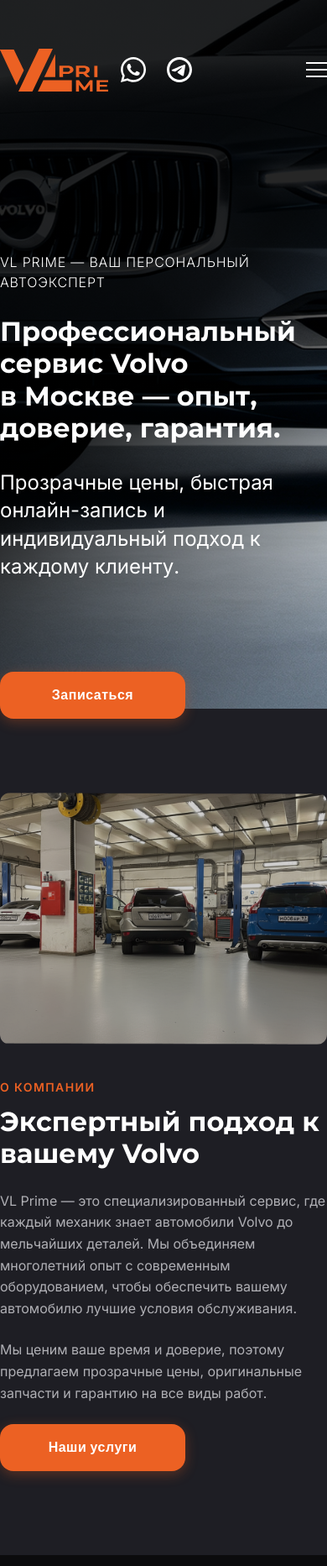
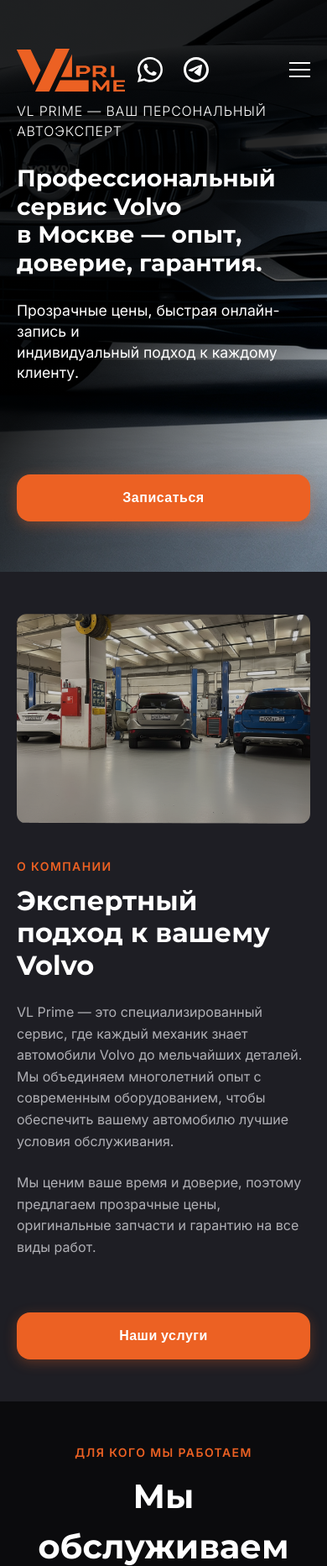
Before and after one commit to LIDERWAR/VlPRIME, a PHP site: page / in a window 390 px wide. Shown: the top 1865 px of the page at 84% size. Run offline with PHP 8.4, Linux system fonts and the light colour scheme.

Commit message:
Update layout and styles

```diff
--- a/css/style.css
+++ b/css/style.css
@@ -41,6 +41,8 @@
 html {
     scroll-behavior: smooth;
     font-size: 16px;
+    overflow-x: hidden;
+    /* Prevent horizontal scroll */
 }
 
 body {
@@ -49,6 +51,8 @@
     color: var(--color-text-main);
     line-height: 1.5;
     -webkit-font-smoothing: antialiased;
+    overflow-x: hidden;
+    /* Prevent horizontal scroll */
 }
 
 h1,
@@ -361,6 +365,10 @@
     line-height: 1.6;
 }
 
+.about__content .btn {
+    margin-top: 40px;
+}
+
 .about__visual {
     position: relative;
     height: 400px;
@@ -1173,3 +1186,139 @@
         font-size: 1.5rem;
     }
 }
+
+/* --- Mobile Adaptation (Music to 320px) --- */
+@media (max-width: 576px) {
+    .container {
+        padding: 0 20px;
+        /* Ensure content doesn't touch edges */
+    }
+
+    .section-padding {
+        padding: 50px 0;
+        /* Reduced from 100px */
+    }
+
+    .hero {
+        padding-top: 120px;
+        min-height: auto;
+        padding-bottom: 60px;
+    }
+
+    .hero__title {
+        font-size: 1.75rem;
+        /* Smaller font for mobile */
+    }
+
+    .hero__subtitle {
+        font-size: 1.1rem;
+    }
+
+    .btn {
+        width: 100%;
+        max-width: 100%;
+    }
+}
+
+/* --- Comprehensive Responsive Fixes (Intermediate Breakpoints) --- */
+
+/* 1. Global Container Padding for Tablets/Small Laptops */
+@media (max-width: 1200px) {
+
+    .container,
+    .header__container {
+        padding-left: 20px;
+        padding-right: 20px;
+        box-sizing: border-box;
+    }
+}
+
+/* 2. Tablet Grid (600px - 992px) - Prevent Squashed Cards */
+@media (max-width: 992px) {
+
+    .services__grid,
+    .main-services__grid {
+        grid-template-columns: repeat(2, 1fr);
+        /* 2 cols instead of 3 */
+        gap: 20px;
+    }
+
+    .promotions__grid {
+        grid-template-columns: 1fr;
+        /* Stack promotions earlier if needed, or keep 2 cols */
+    }
+}
+
+/* 3. Mobile Grid (< 600px) */
+@media (max-width: 600px) {
+
+    .services__grid,
+    .main-services__grid,
+    .promotions__grid,
+    .advantages-grid {
+        grid-template-columns: 1fr;
+
+        margin-top: 30px;
+    }
+}
+
+/* 4. Mobile Refinements (< 576px) */
+@media (max-width: 576px) {
+    .container {
+        padding: 0 20px;
+    }
+
+    .section-padding {
+        padding: 50px 0;
+    }
+
+    .hero {
+        padding-top: 120px;
+        min-height: auto;
+        padding-bottom: 60px;
+    }
+
+    .hero__title {
+        font-size: 1.75rem;
+    }
+
+    .about__visual {
+        height: 250px;
+    }
+
+    /* Fix: Prevent section overlap */
+    .hero,
+    .about,
+    .services,
+    .main-services,
+    .promotions,
+    .why-us,
+    .footer {
+        height: auto;
+        min-height: auto;
+        overflow: visible;
+    }
+
+    /* Fix: Mobile Menu spacing */
+    .nav {
+        padding: 20px;
+        box-sizing: border-box;
+        width: 100%;
+        left: 0;
+    }
+
+    /* Ensure container padding is robust */
+    .container {
+        padding-left: 20px;
+        padding-right: 20px;
+        width: 100%;
+        max-width: 100%;
+        box-sizing: border-box;
+    }
+
+    /* Fix: Header spacing */
+    .header__container {
+        padding-left: 20px;
+        padding-right: 20px;
+    }
+}
--- a/index.html
+++ b/index.html
@@ -355,7 +355,6 @@
 
                 <!-- Standard Cards -->
                 <div class="adv-card">
-                    <div class="adv-card__header">
                     <div class="adv-card__icon-small">
                         <svg width="24" height="24" viewBox="0 0 24 24" fill="none" stroke="currentColor"
                             stroke-width="1.5">
@@ -363,12 +362,10 @@
                         </svg>
                     </div>
                     <h4 class="adv-card__subtitle">Гарантия</h4>
-                    </div>
                     <p class="adv-card__text">Гарантия на все работы и запчасти.</p>
                 </div>
 
                 <div class="adv-card">
-                    <div class="adv-card__header">
                     <div class="adv-card__icon-small">
                         <svg width="24" height="24" viewBox="0 0 24 24" fill="none" stroke="currentColor"
                             stroke-width="1.5">
@@ -377,13 +374,11 @@
                         </svg>
                     </div>
                     <h4 class="adv-card__subtitle">ПО VIDA</h4>
-                    </div>
                     <p class="adv-card__text">Официальное ПО для диагностики.</p>
                 </div>
 
                 <!-- Full Width Card (Original Parts) -->
                 <div class="adv-card adv-card--full">
-                    <div class="adv-card__header">
                     <div class="adv-card__icon-small">
                         <svg width="24" height="24" viewBox="0 0 24 24" fill="none" stroke="currentColor"
                             stroke-width="1.5">
@@ -395,7 +390,6 @@
                         </svg>
                     </div>
                     <h4 class="adv-card__subtitle">Оригинальные запчасти</h4>
-                    </div>
                     <p class="adv-card__text">Собственный склад оригинальных запчастей и надежных аналогов.</p>
                 </div>
             </div>
```
Also changed, not shown: other parts of css/style.css (+13 -8 lines). Lines whose indentation alone changed are shown as unchanged.
